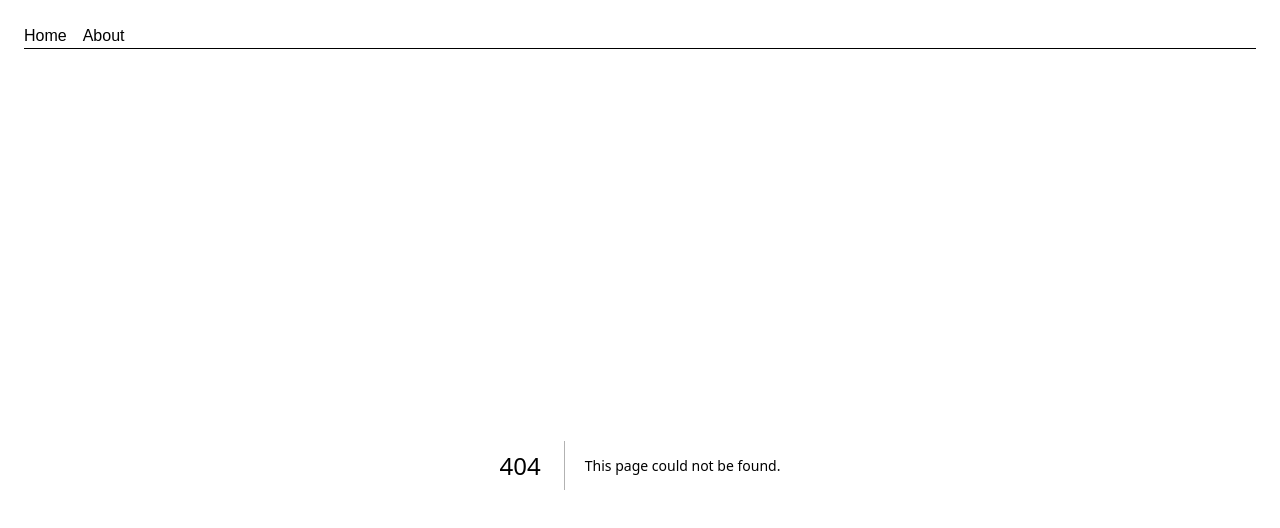
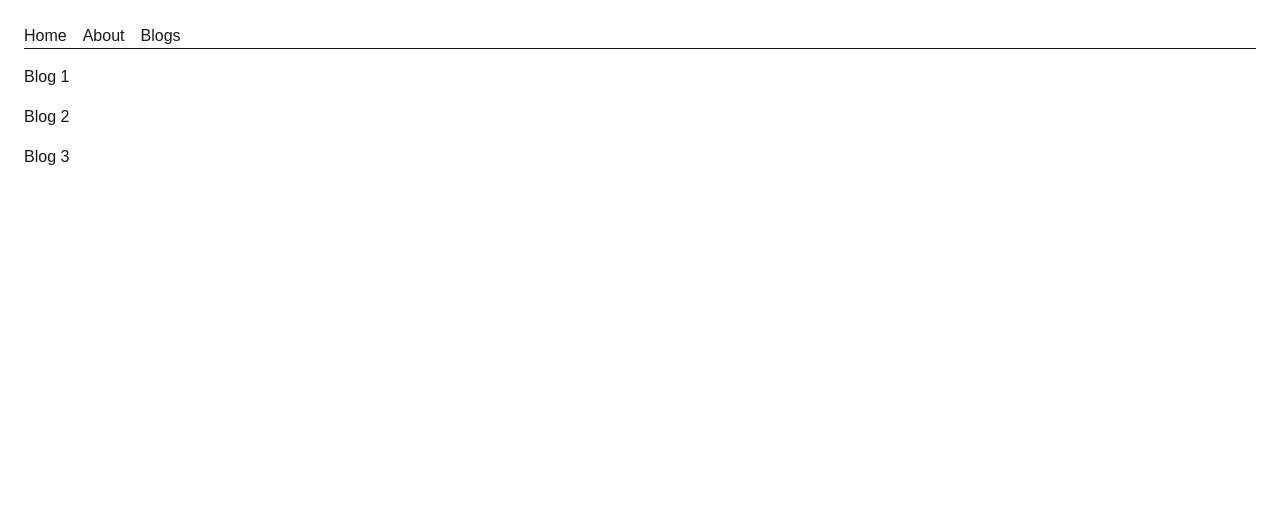
Before and after one commit to arefinMilen/Next-Js, a Next.js app: page /Blogs in a window 1280 px wide. Before the commit this address had no page. Shown: the top 528 px of the page. Built offline with nearby package versions, Linux system fonts and the light colour scheme.

Commit message:
dynamic folder with handle data dynamically

```diff
--- /dev/null
+++ b/app/Blogs/[id]/not-found.js
@@ -0,0 +1,9 @@
+import React from 'react'
+
+export default function NotFound() {
+  return (
+    <div>
+      The requested blog was not found. Please check the URL or return to the homepage.
+    </div>
+  )
+}
--- /dev/null
+++ b/app/Blogs/[id]/page.js
@@ -0,0 +1,17 @@
+// filepath: c:\Users\arefi\OneDrive\Desktop\Next-JS\next-js-basics\app\Blogs\[id]\page.js
+import { notFound } from 'next/navigation';
+import React from 'react';
+
+export default function singleBlog({ params }) {
+    const { id } = params; // Access params directly
+
+    if (id === '3') {
+        notFound(); // Trigger the notFound page if id is '3'
+    }
+
+    return (
+        <div className='mt-6'>
+             <p>The blog id is: {id}</p>
+        </div>
+    );
+}
--- /dev/null
+++ b/app/Blogs/page.js
@@ -0,0 +1,35 @@
+import React from 'react'
+// import {useParams} from 'next/navigation'
+import Link from 'next/link';
+
+export default function BlogPage() {
+    const blogs = [
+        {
+            id: 1,
+             title: 'Blog 1',
+              content: 'This is the content of blog 1'
+             },
+        {
+            id: 2,
+             title: 'Blog 2',
+              content: 'This is the content of blog 2'
+             },
+        { id: 3,
+            title: 'Blog 3',
+             content: 'This is the content of blog 3'
+             },
+    ];
+  return (
+    <main>
+            <ul>
+               {blogs.map((blog) =>
+               (
+                <li className='mb-4' key={blog.id}>
+                     <Link href={`/Blogs/${blog.id}`}>{blog.title}</Link>
+                </li>
+               ))}
+            </ul>
+    </main>
+
+  )
+}
--- a/app/layout.js
+++ b/app/layout.js
@@ -27,6 +27,7 @@ export default function RootLayout({ children }) {
           <ul className="flex gap-4">
             <li><Link href='/'>Home</Link></li>
             <li><Link href='/about'>About</Link></li>
+            <li><Link href='/Blogs'>Blogs</Link></li>
           </ul>
           <hr/>
          </nav>
--- /dev/null
+++ b/app/not-found.js
@@ -0,0 +1,9 @@
+import React from 'react'
+
+export default function notFound() {
+  return (
+    <div>
+      The requested page was not found. Please check the URL or return to the homepage.
+    </div>
+  )
+}
```
